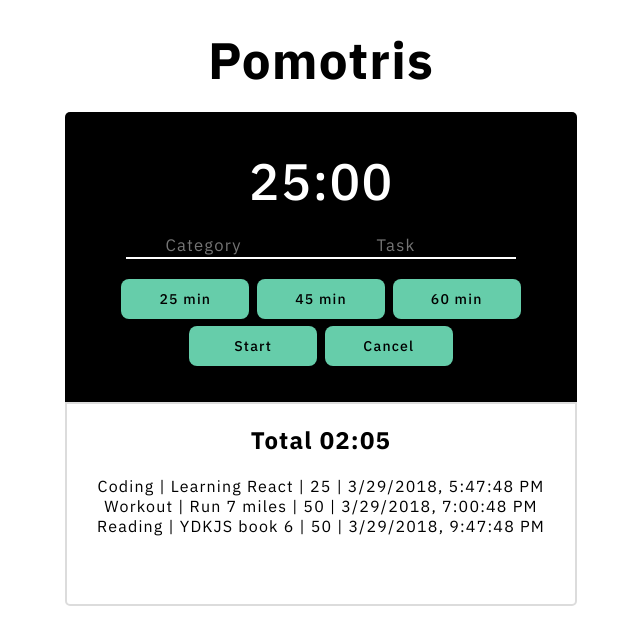
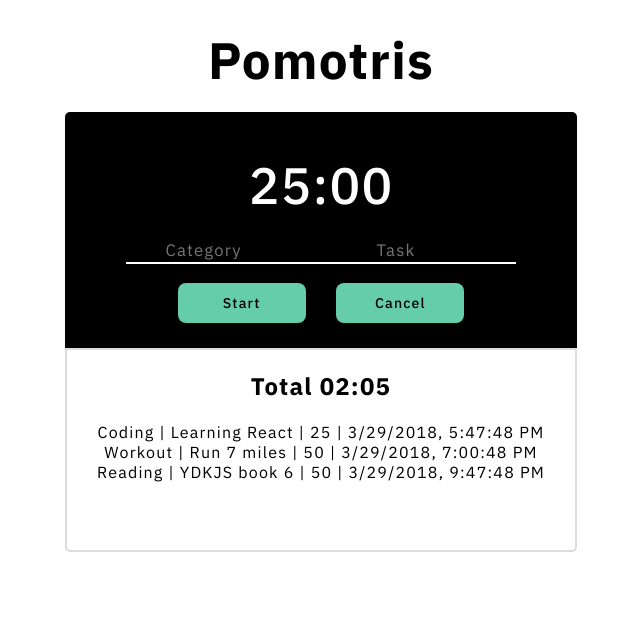
Before and after one commit to Heathercoraje/pomotris-vh, a React app: page / in a window 1280 px wide. Shown: the top 644 px of the page, without its empty margins (319-959 px from the left). Built offline with nearby package versions, Linux system fonts and the light colour scheme.

Commit message:
remove buttons and set up for create modal

```diff
--- a/public/index.css
+++ b/public/index.css
@@ -8,7 +8,7 @@ li {
 button {
 	width: 10vw;
 	height: 5vh;
-	margin: 0.3vw;
+	margin: 0.3vw 1.2vw;
 	font-size: 1.1vw;
 	font-weight: 500;
 	background-color: MediumAquaMarine;
@@ -36,7 +36,7 @@ form > input {
 	color: white;
 	border-top-right-radius: 5px;
 	border-top-left-radius: 5px;
-	padding: 1rem 1rem 2rem 1rem;
+	padding: 1.3rem 1rem 1.3rem 1rem;
 }
 .clock {
 	padding: 1.5vw;
@@ -52,8 +52,3 @@ form > input {
 .recordList {
 	padding: 0;
 }
-.recordItem {
-	/* padding: 0; */
-	/* text-align: left; */
-	/* border-bottom: 1px solid darkgray; */
-}
--- a/src/components/Dashboard.jsx
+++ b/src/components/Dashboard.jsx
@@ -35,7 +35,7 @@ class Dashboard extends React.Component {
 			}
 		]
 	};
-	// example { category: '',title: '', startTime: '', duration: '', id:''}
+	// example { category: '',title: '', duration: '', startTime: '', id:''}
 	handleRecordSubmit = newRecord => {
 		const records = [...this.state.records, newRecord];
 		this.setState({
--- a/src/components/Timer.jsx
+++ b/src/components/Timer.jsx
@@ -166,7 +166,6 @@ class Timer extends Component {
 					title={this.state.title}
 					category={this.state.category}
 				/>
-				<TimeOptions optionClick={this.handleOptionClick} />
 				<ActionButtons
 					isNew={this.state.remained === this.state.duration * 60}
 					isCompleted={!this.state.remained}
```
